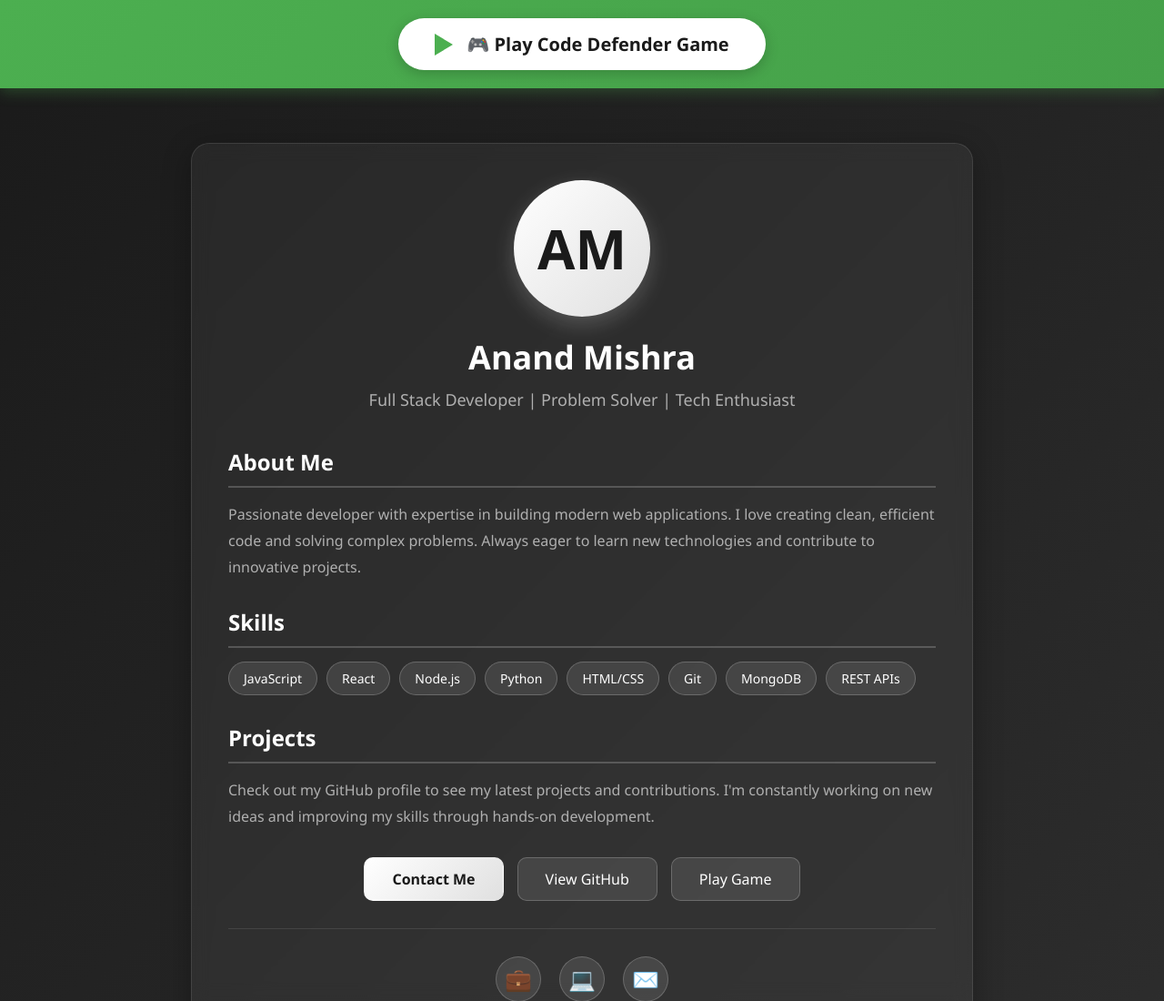
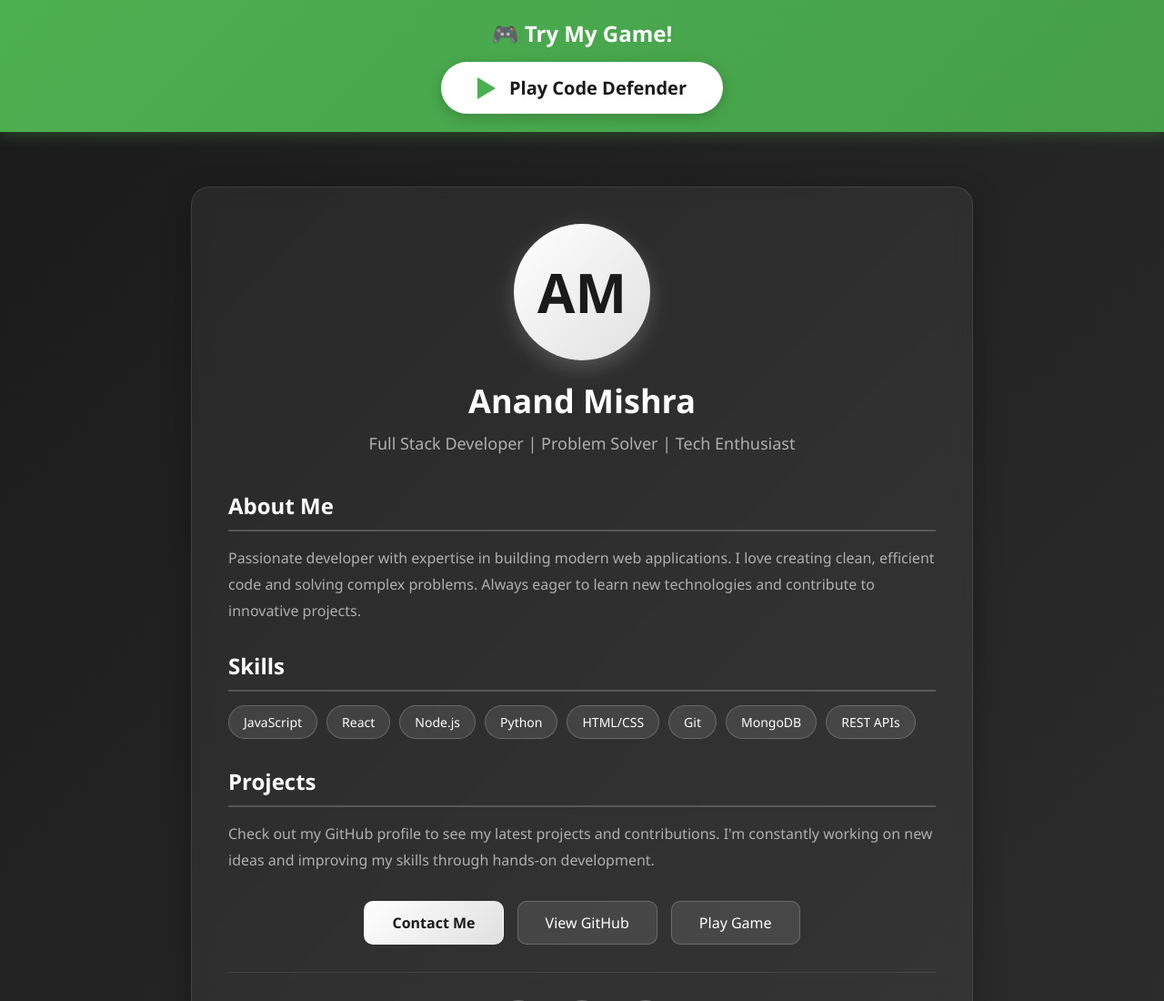
Before and after one commit to anand-242003/contact-page, a plain HTML site: page profile.html in a window 1280 px wide. Shown: the top 1100 px of the page at 91% size. Drawn offline with Linux system fonts and the light colour scheme.

Commit message:
Make game button more prominent

```diff
--- a/profile.html
+++ b/profile.html
@@ -235,9 +235,10 @@
 <body>
     <!-- Game Play Banner at Top -->
     <div class="game-banner">
+        <h2 style="color: white; margin-bottom: 15px; font-size: 24px;">🎮 Try My Game!</h2>
         <a href="game.html" class="play-button">
             <div class="play-icon"></div>
-            <span>🎮 Play Code Defender Game</span>
+            <span>Play Code Defender</span>
         </a>
     </div>
 
```
